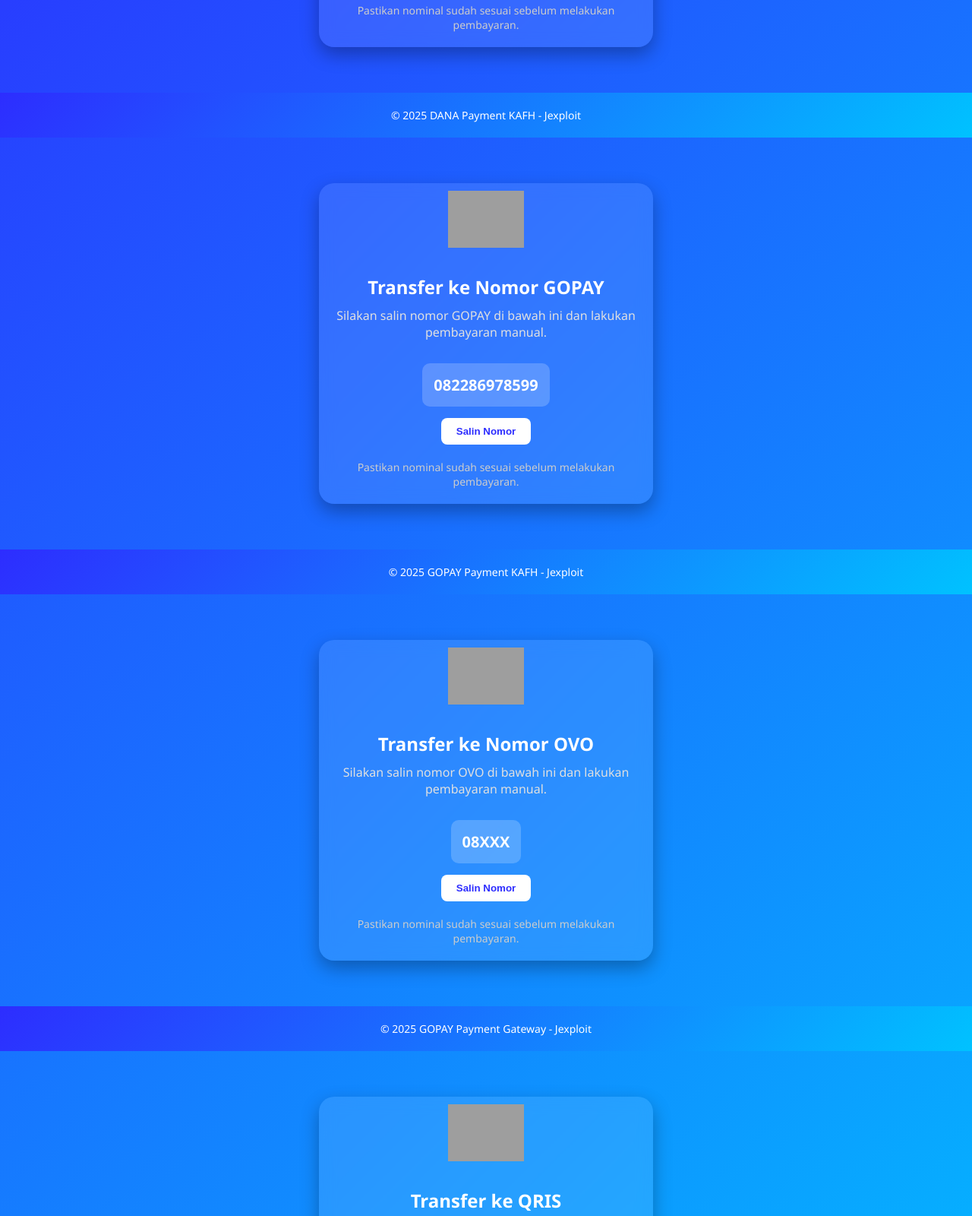
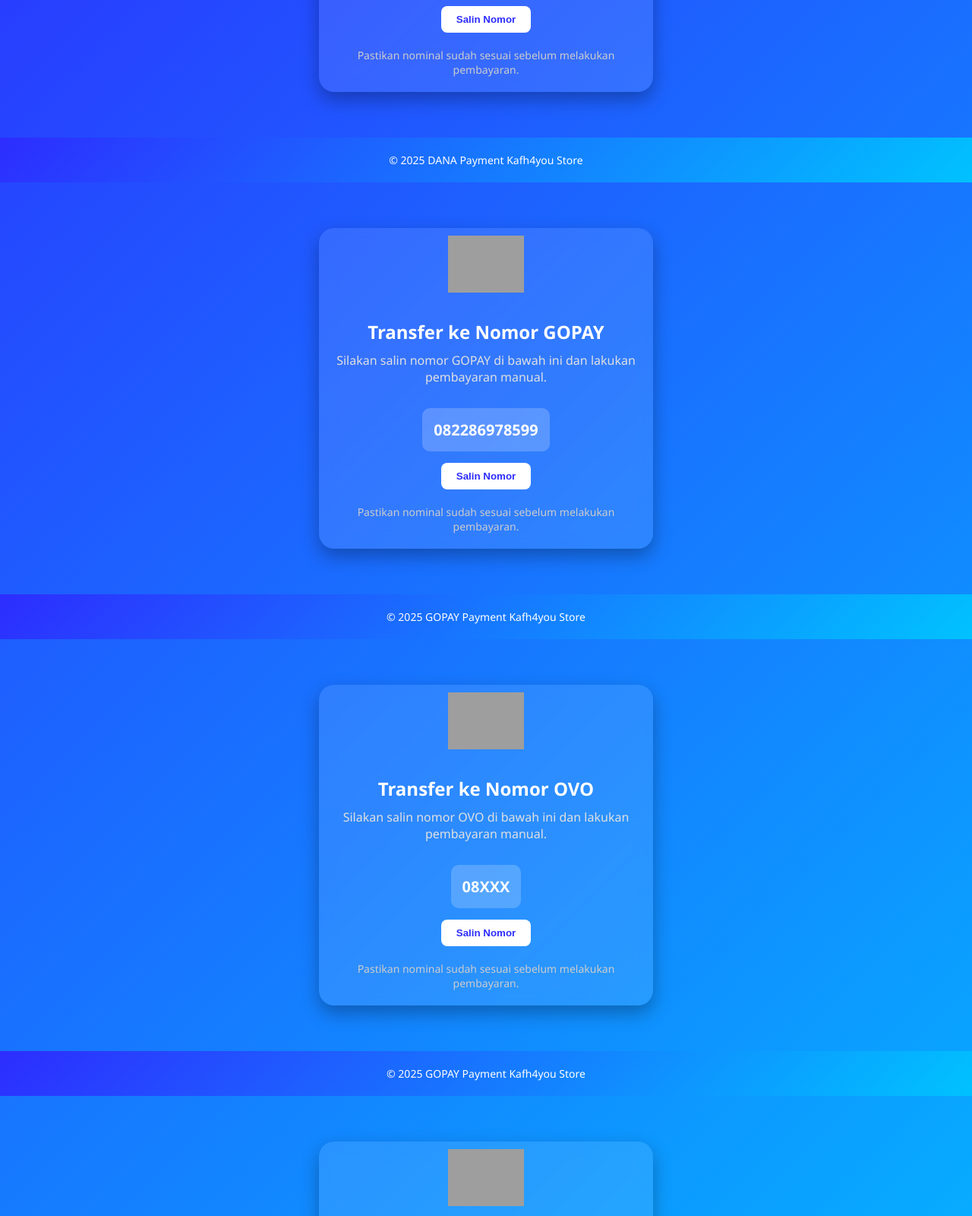
Before and after one commit to akifkifli/kafh.github.io, a plain HTML site: page index.html in a window 1280 px wide. Shown: the part 420-2020 px from the top of the page at 76% size. Drawn offline with Linux system fonts and the light colour scheme; grey boxes are pictures that could not be loaded.

Commit message:
Update index.html

```diff
--- a/index.html
+++ b/index.html
@@ -1,3 +1,8 @@
+<!DOCTYPE html>
+        </div>
+  <footer>&copy; 2025 Pediakuu Payment Kafh4you</footer>
+</body>
+</html>
 <!DOCTYPE html>
 <html lang="id">
 <head>
@@ -131,7 +136,7 @@
     <div class="note">Pastikan nominal sudah sesuai sebelum melakukan pembayaran.</div>
   </div>
 
-  <footer>&copy; 2025 DANA Payment KAFH - Jexploit</footer>
+  <footer>&copy; 2025 DANA Payment Kafh4you Store</footer>
 
   <script>
     function copyDANA() {
@@ -276,7 +281,7 @@
     <div class="note">Pastikan nominal sudah sesuai sebelum melakukan pembayaran.</div>
   </div>
 
-  <footer>&copy; 2025 GOPAY Payment KAFH - Jexploit</footer>
+  <footer>&copy; 2025 GOPAY Payment Kafh4you Store</footer>
 
   <script>
     function copyGOPAY() {
@@ -287,8 +292,7 @@
     }
   </script>
 </body>
-</html>
-<!DOCTYPE html>
+</html><!DOCTYPE html>
 <html lang="id">
 <head>
   <meta charset="UTF-8" />
@@ -421,7 +425,7 @@
     <div class="note">Pastikan nominal sudah sesuai sebelum melakukan pembayaran.</div>
   </div>
 
-  <footer>&copy; 2025 GOPAY Payment Gateway - Jexploit</footer>
+  <footer>&copy; 2025 GOPAY Payment Kafh4you Store</footer>
 
   <script>
     function copyOVO() {
@@ -572,6 +576,6 @@
     <img src="https://files.catbox.moe/s5d09q.jpg" alt="QRIS Image" class="qris-img" />
     <div class="note">Pastikan nominal sudah sesuai sebelum melakukan pembayaran.</div>
   </div>
-  <footer>&copy; 2025 QRIS Payment KAFH</footer>
+  <footer>&copy; 2025 QRIS Payment Kafh4you Store</footer>
 </body>
 </html>
```
